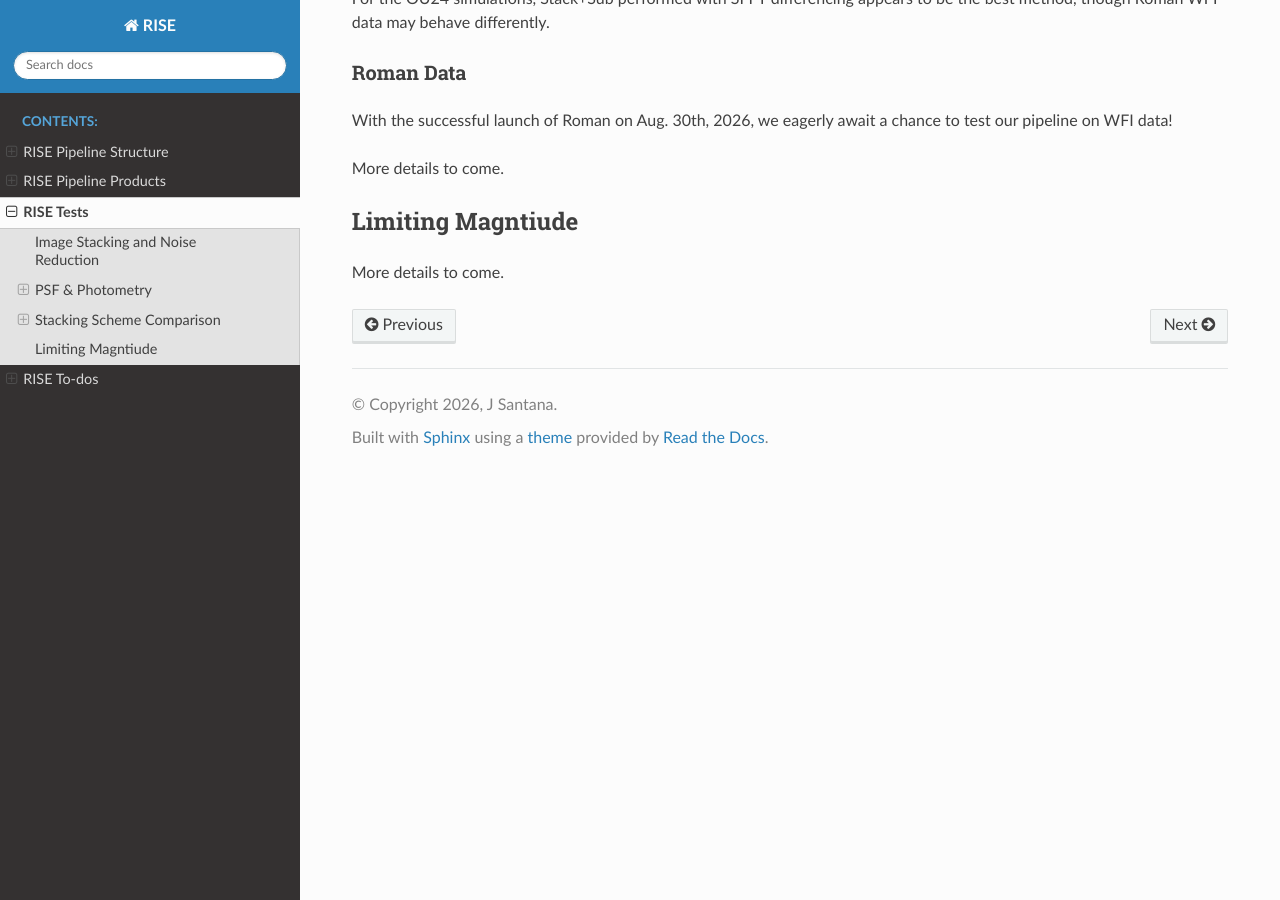
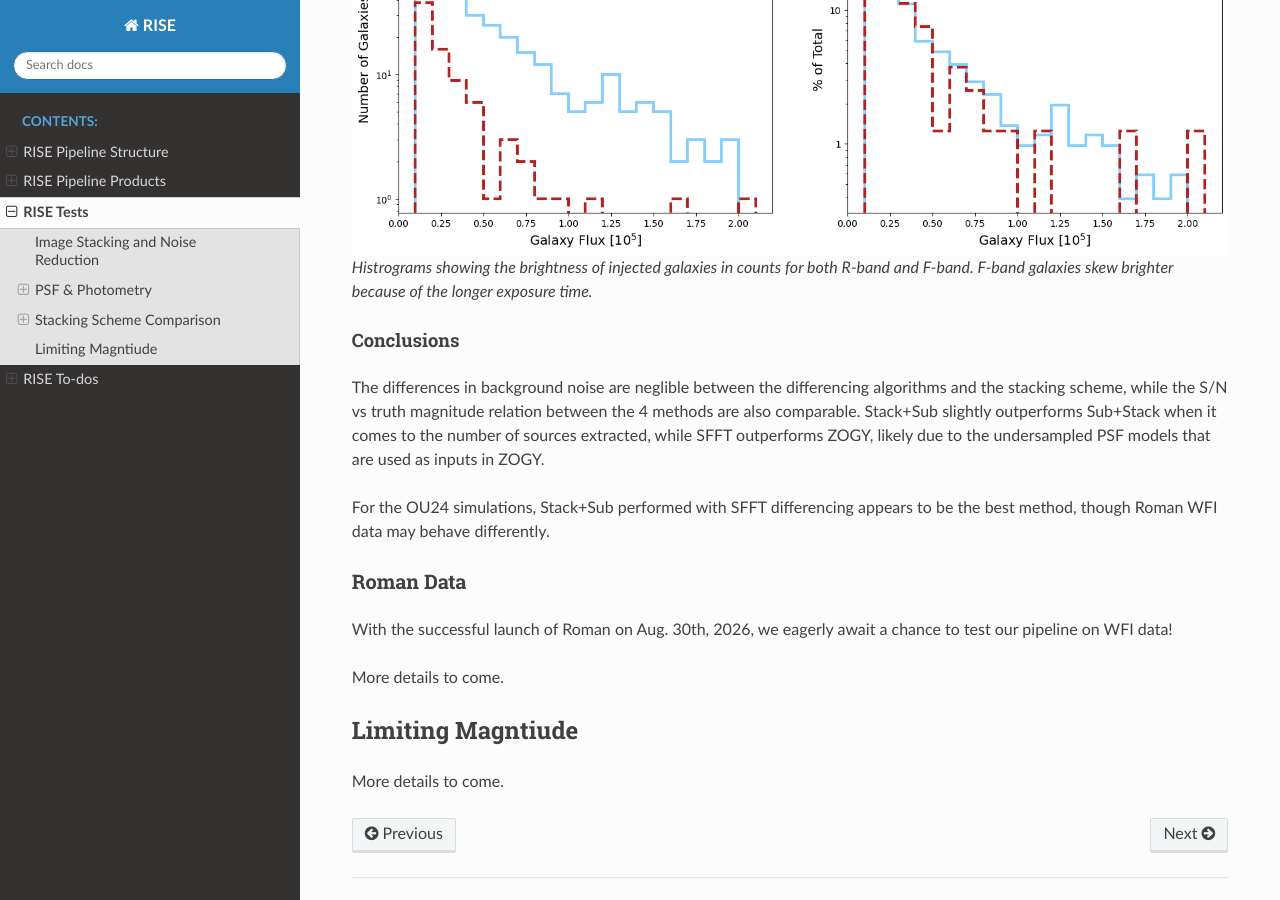
Before and after one commit to joseph-santana/RISE-docs, a Sphinx documentation site: the page built from source/tests.rst, in a window 1280 px wide and 900 px high, scrolled down 14585 px. Built offline with Sphinx 7.4.7 and the Read the Docs theme 3.1.0, drawn with Linux system fonts in a browser that asks for light colours.

Commit message:
Add galaxy brightness histrogram after f-band flux cut

```diff
--- a/source/tests.rst
+++ b/source/tests.rst
@@ -263,6 +263,11 @@ Therefore it's hyposthesized that the R-band injections behave more like injecti
 To test this, we redo analysis, looking only at injections atop faint galaxies in F-band to see if we can reproduce the results of our R-band analysis.
 We limit our analysis to injections that are within some flux range: the lower limit is 10,000 counts, while the upper limit is taken directly from the injected galaxy with the highest flux count in the R-band image.
 This happened to be :math:`2.01\cdot10^5` counts.
+
+.. figure:: images/galaxy_hists_rband_and_fband_after_cut.png
+    :width: 1000px
+
+    Histrograms showing the brightness of injected galaxies in counts for both R-band and F-band. F-band galaxies skew brighter because of the longer exposure time.
 
 
 
```
Also changed, not shown: other parts of source/tests.rst (+1 -1 lines), source/images/galaxy_hists_rband_and_fband_after_cut.png (added), source/images/galaxy_hists_rband_and_fband_before_cut.png (added).
